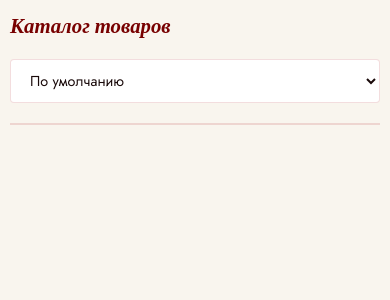
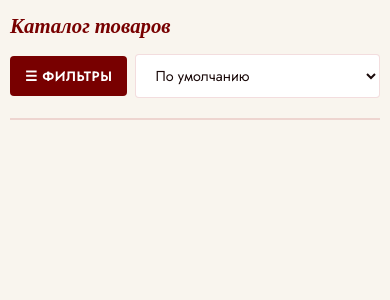
Before and after one commit to d1yas/django-shop, a Django app: page /catalog/ in a window 390 px wide. Shown: the part 93-393 px from the top of the page. Run offline with Django 4.2, Linux system fonts and the light colour scheme; data comes from the database, SQL or seed files in the repository.

Commit message:
filter button add for mobile phones

```diff
--- a/ProductsApp/templates/catalog.html
+++ b/ProductsApp/templates/catalog.html
@@ -216,6 +216,33 @@
             margin-bottom: 30px;
             padding-bottom: 20px;
             border-bottom: 2px solid var(--border);
+        }
+
+        .header-controls {
+            display: flex;
+            gap: 10px;
+            align-items: center;
+        }
+
+        .btn-filter-toggle-mobile {
+            display: none;
+            padding: 10px 15px;
+            background: var(--deep);
+            color: #fff;
+            border: none;
+            border-radius: 4px;
+            cursor: pointer;
+            font-weight: 600;
+            font-family: 'Jost', sans-serif;
+            letter-spacing: 0.5px;
+            transition: all 0.3s;
+            text-transform: uppercase;
+            font-size: 0.85rem;
+            white-space: nowrap;
+        }
+
+        .btn-filter-toggle-mobile:hover {
+            background: var(--crimson);
         }
 
         .products-title {
@@ -609,6 +636,56 @@
 
         /* Mobile Landscape & Small Tablets (481px - 768px) */
         @media (max-width: 768px) {
+            .btn-filter-toggle-mobile {
+                display: block;
+            }
+
+            .filters {
+                display: none;
+                position: fixed;
+                top: 0;
+                left: 0;
+                right: 0;
+                bottom: 0;
+                background: var(--cream);
+                z-index: 150;
+                overflow-y: auto;
+                padding: 20px;
+            }
+
+            .filters.active {
+                display: block;
+            }
+
+            .filters .filter-close-btn {
+                display: block;
+                width: 100%;
+                padding: 12px;
+                background: var(--crimson);
+                color: #fff;
+                border: none;
+                border-radius: 4px;
+                cursor: pointer;
+                font-weight: 600;
+                margin-bottom: 20px;
+                font-size: 1rem;
+            }
+
+            .header-controls {
+                flex-direction: row;
+                gap: 8px;
+                width: 100%;
+            }
+
+            .btn-filter-toggle-mobile {
+                padding: 10px 15px;
+                font-size: 0.85rem;
+            }
+
+            .sort-select {
+                flex: 1;
+            }
+
             header {
                 padding: 12px 20px;
             }
@@ -641,12 +718,23 @@
 
             .filters {
                 display: none;
+                position: fixed;
+                top: 0;
+                left: 0;
+                right: 0;
+                bottom: 0;
+                background: var(--cream);
+                z-index: 150;
+                overflow-y: auto;
+                padding: 20px;
             }
 
             .products-header {
-                flex-direction: column;
-                gap: 15px;
-                align-items: flex-start;
+                flex-direction: row;
+                justify-content: space-between;
+                align-items: center;
+                flex-wrap: wrap;
+                gap: 10px;
             }
 
             .products-title {
@@ -909,6 +997,10 @@
         <main class="products-section">
             <div class="products-header">
                 <h2 class="products-title">Каталог товаров</h2>
+                <div class="header-controls">
+                    <button class="btn-filter-toggle-mobile" id="filterToggleBtn" onclick="toggleMobileFilters()">
+                        ☰ Фильтры
+                    </button>
                     <select class="sort-select" id="sortSelect" onchange="sortProducts()">
                         <option value="default">По умолчанию</option>
                         <option value="price-asc">Цена: по возрастанию</option>
@@ -916,6 +1008,7 @@
                         <option value="name-asc">Название: А-Я</option>
                         <option value="size-asc">Размер: по возрастанию</option>
                     </select>
+                </div>
             </div>
 
             <div class="products-grid" id="productsGrid">
@@ -1273,6 +1366,18 @@
             applyFilters();
         }
 
+        // Toggle mobile filters
+        function toggleMobileFilters() {
+            const filters = document.getElementById('filtersSidebar');
+            const closeBtn = filters.querySelector('.filter-close-btn');
+            const isActive = filters.classList.toggle('active');
+
+            if (window.innerWidth <= 768) {
+                closeBtn.style.display = isActive ? 'block' : 'none';
+                document.body.style.overflow = isActive ? 'hidden' : '';
+            }
+        }
+
         // Загрузить товары при загрузке страницы
         loadProducts();
     </script>
```
Lines whose indentation alone changed are shown as unchanged.
